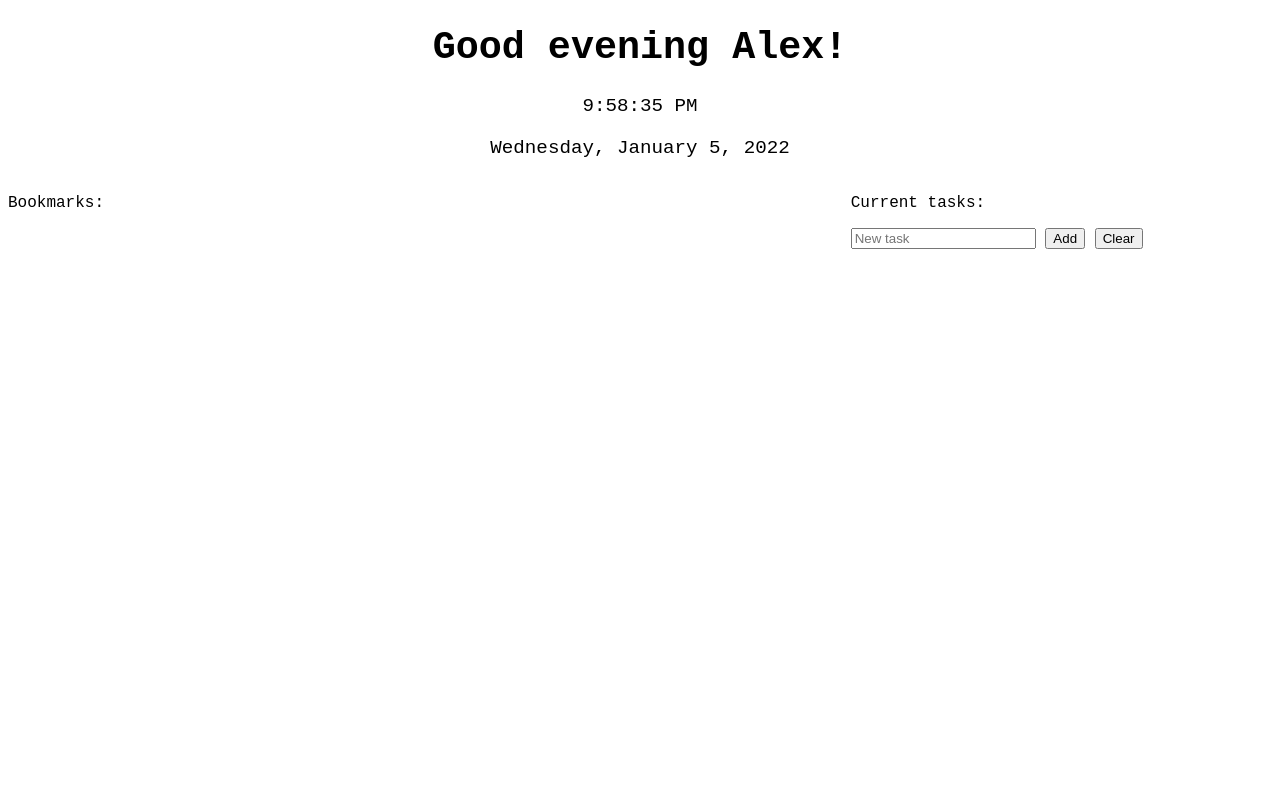
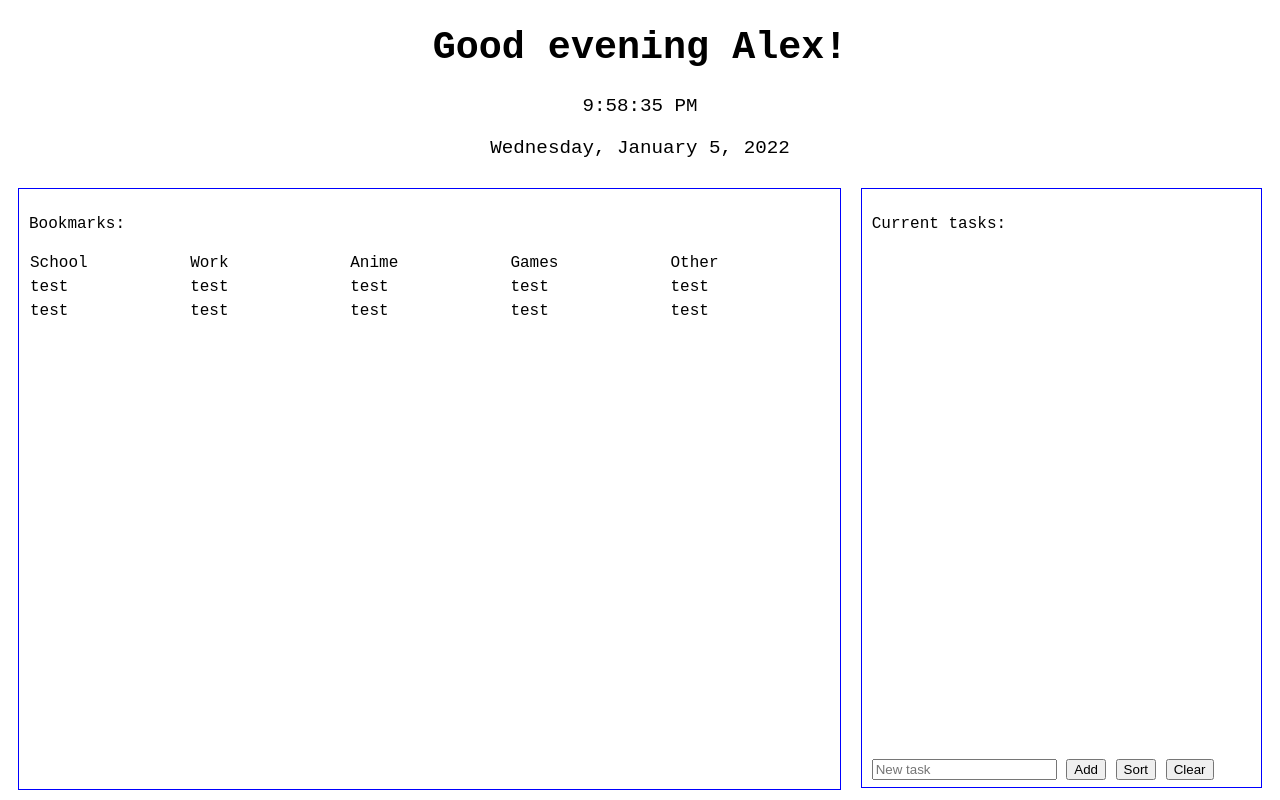
Before and after one commit to abusch8/Start-Page, a plain HTML site: page index.html in a window 1280 px wide. Drawn offline with Linux system fonts and the light colour scheme.

Commit message:
Began laying out website elements

```diff
--- a/index.html
+++ b/index.html
@@ -15,13 +15,43 @@
     </div>
     <div class="bookmarks">
         <p>Bookmarks:</p>
+        <div class="table-wrap">
+            <table>
+                <tr>
+                    <th>School</th>
+                    <th>Work</th>
+                    <th>Anime</th>
+                    <th>Games</th>
+                    <th>Other</th>
+                </tr>
+                <tr>
+                    <td>test</td>
+                    <td>test</td>
+                    <td>test</td>
+                    <td>test</td>
+                    <td>test</td>
+                </tr>
+                <tr>
+                    <td>test</td>
+                    <td>test</td>
+                    <td>test</td>
+                    <td>test</td>
+                    <td>test</td>
+                </tr>
+            </table>
+        </div>
     </div>
     <div class="todo">
         <p>Current tasks:</p>
-        <ol id='todo-list'></ol>
-        <input type="text" id="new-task-in" placeholder="New task">
-        <button type="submit" id="add-btn">Add</button>
-        <button type="button" id="clear-btn">Clear</button>
+        <div class="list-wrap">
+            <ol id='todo-list'></ol>
+        </div>
+        <div class="todo-menu">
+            <input type="text" id="new-task-in" placeholder="New task">
+            <button type="submit" id="add-btn">Add</button>
+            <button type="button" id="sort-btn">Sort</button>
+            <button type="button" id="clear-btn">Clear</button>
+        </div>
     </div>
     <script src="function.js"></script>
     <noscript>You need to enable JavaScript to view the full site.</noscript>
--- a/main.css
+++ b/main.css
@@ -1,14 +1,6 @@
 body {
     font-family: monospace;
     font-size: large;
-}
-
-li {
-    cursor: pointer;
-}
-
-li.completed {
-    text-decoration: line-through;
 }
 
 .header {
@@ -16,12 +8,63 @@ li.completed {
     font-size: larger;
 }
 
+.table-wrap {
+    height: 530px;
+    overflow-y: scroll;
+}
+
+table {
+    width: 100%;
+    text-align: left;
+    border-collapse: collapse;
+    table-layout: fixed;
+}
+
+th, td {
+    padding-top: 5px;
+}
+
+th {
+    font-weight: normal;
+}
+
 .bookmarks {
     float: left;
-    width: 66.66%;
+    width: calc(66.666% - 20px);
+    min-height: 600px;
+    box-sizing: border-box;
+    margin: 10px 10px 10px 10px;
+    padding: 10px 10px 10px 10px;
+    border: 1px solid blue;
 }
 
 .todo {
     float: right;
-    width: 33.33%;
+    width: calc(33.333% - 20px);
+    height: 600px;
+    box-sizing: border-box;
+    margin: 10px 10px 10px 10px;
+    padding: 10px 10px 10px 10px;
+    border: 1px solid blue;
 }
+
+.list-wrap {
+
+    height: 510px;
+    overflow-y: scroll;
+}
+
+ol {
+    margin-top: 0px;
+    margin-bottom: 5px;
+}
+
+
+li {
+    cursor: pointer;
+    padding-top: 5px;
+}
+
+li.completed {
+    text-decoration: line-through;
+}
```
